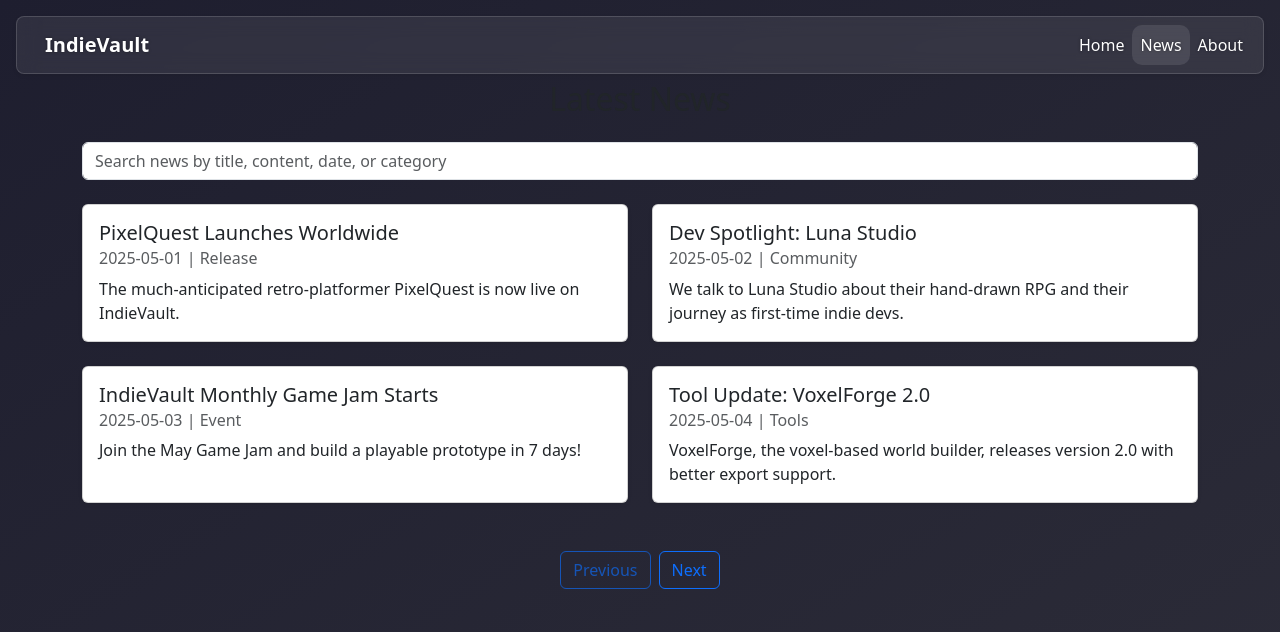
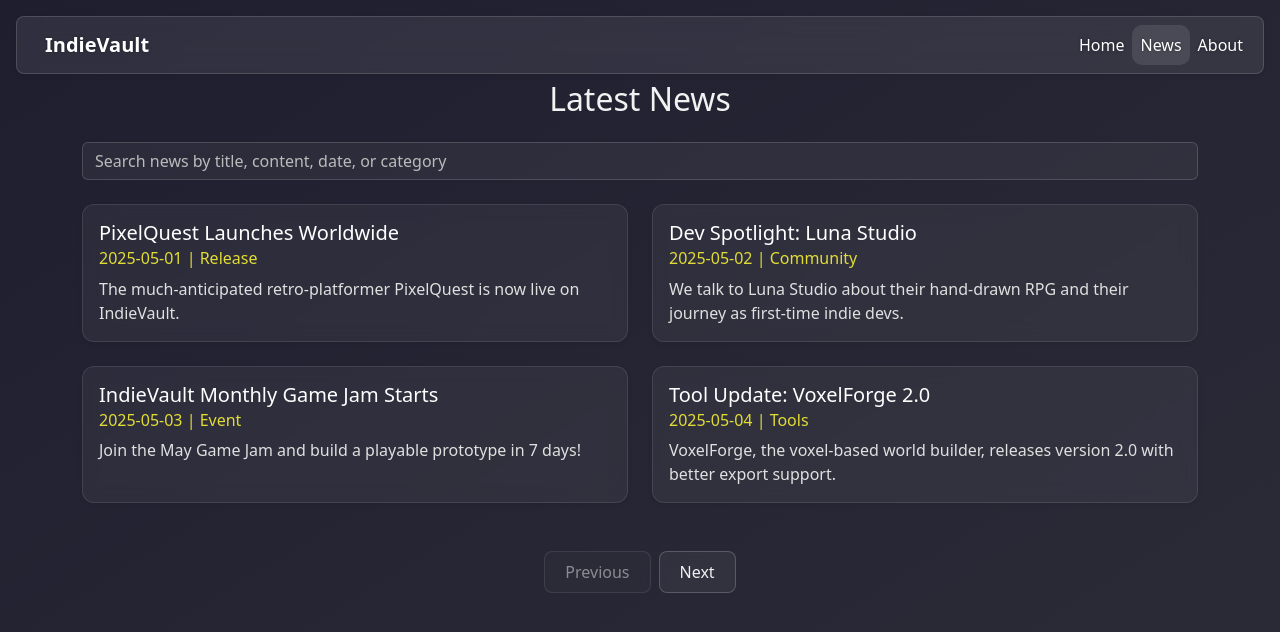
Before and after one commit to rupayan-banerjee/IndieVault, a Vue app in the folder IndieVault/: page /news in a window 1280 px wide. Shown: the top 632 px of the page. Built offline with nearby package versions, Linux system fonts and the light colour scheme.

Commit message:
made the news page look better

```diff
--- a/IndieVault/src/views/News.vue
+++ b/IndieVault/src/views/News.vue
@@ -65,11 +65,65 @@ export default {
 </script>
 
 <style scoped>
+.news {
+    color: #f2f2f2;
+}
+
+/* Glassy news card style */
 .card {
-    transition: transform 0.2s ease;
+    background: rgba(255, 255, 255, 0.05);
+    border: 1px solid rgba(255, 255, 255, 0.1);
+    backdrop-filter: blur(8px);
+    -webkit-backdrop-filter: blur(8px);
+    color: #e0e0e0;
+    transition: transform 0.3s ease, box-shadow 0.3s ease;
+    border-radius: 12px;
 }
 
 .card:hover {
     transform: scale(1.02);
+    box-shadow: 0 0 12px rgba(0, 0, 0, 0.3);
+}
+
+/* Card title and subtitle */
+.card-title {
+    color: #ffffff;
+}
+
+.card-subtitle {
+    color: #e2dd35 !important;
+}
+
+/* Glassy buttons */
+button.btn {
+    color: #f0f0f0;
+    border: 1px solid rgba(255, 255, 255, 0.2);
+    background-color: rgba(255, 255, 255, 0.05);
+    backdrop-filter: blur(4px);
+    -webkit-backdrop-filter: blur(4px);
+    border-radius: 8px;
+    padding: 0.5rem 1.25rem;
+    transition: all 0.3s ease;
+}
+
+button.btn:hover:not(:disabled) {
+    background-color: rgba(255, 255, 255, 0.12);
+    color: white;
+}
+
+button.btn:disabled {
+    opacity: 0.5;
+    cursor: not-allowed;
+}
+
+/* Search input */
+input.form-control {
+    background-color: rgba(255, 255, 255, 0.05);
+    border: 1px solid rgba(255, 255, 255, 0.2);
+    color: #f2f2f2;
+}
+
+input.form-control::placeholder {
+    color: #bbb;
 }
 </style>
```
